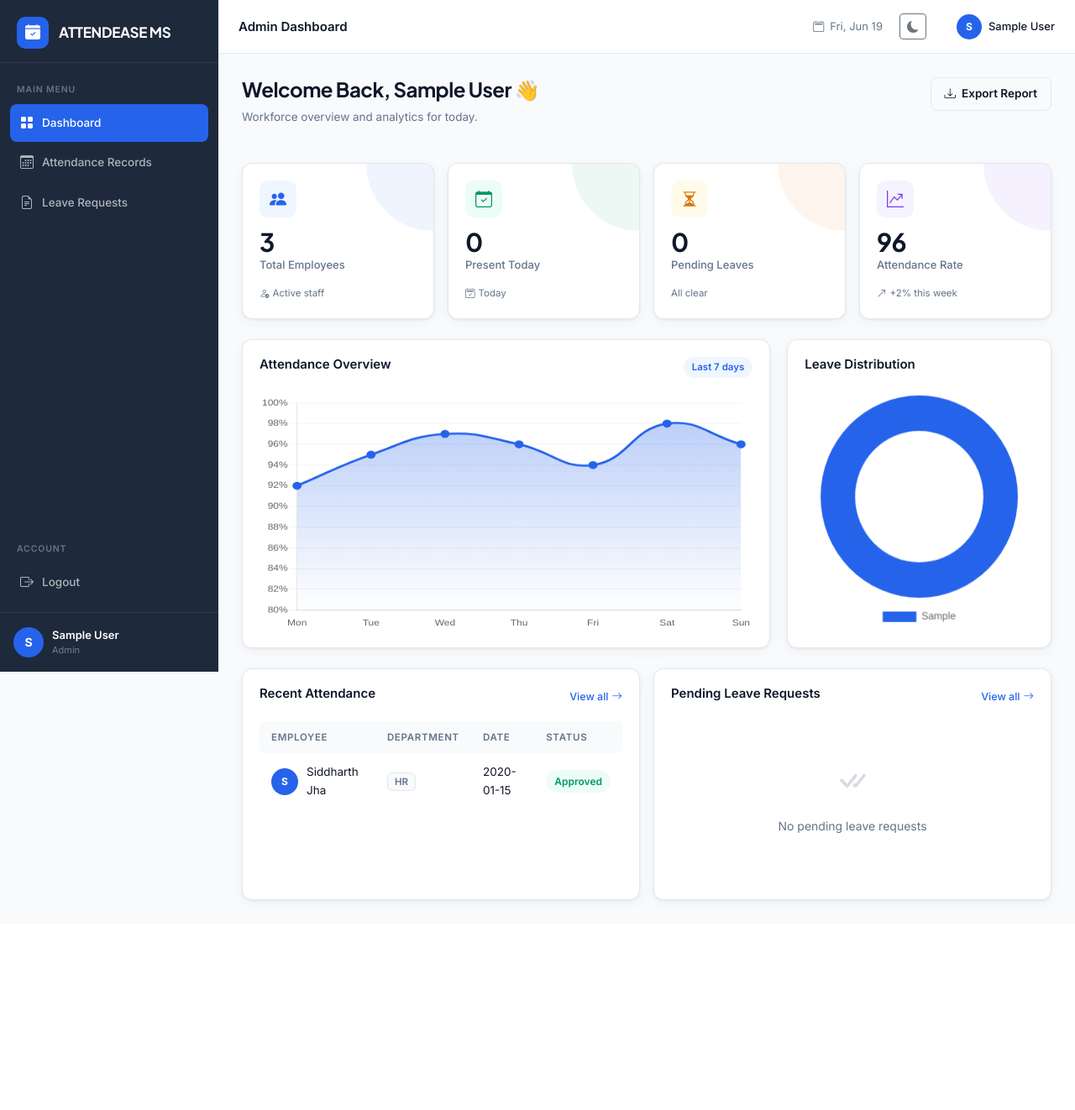
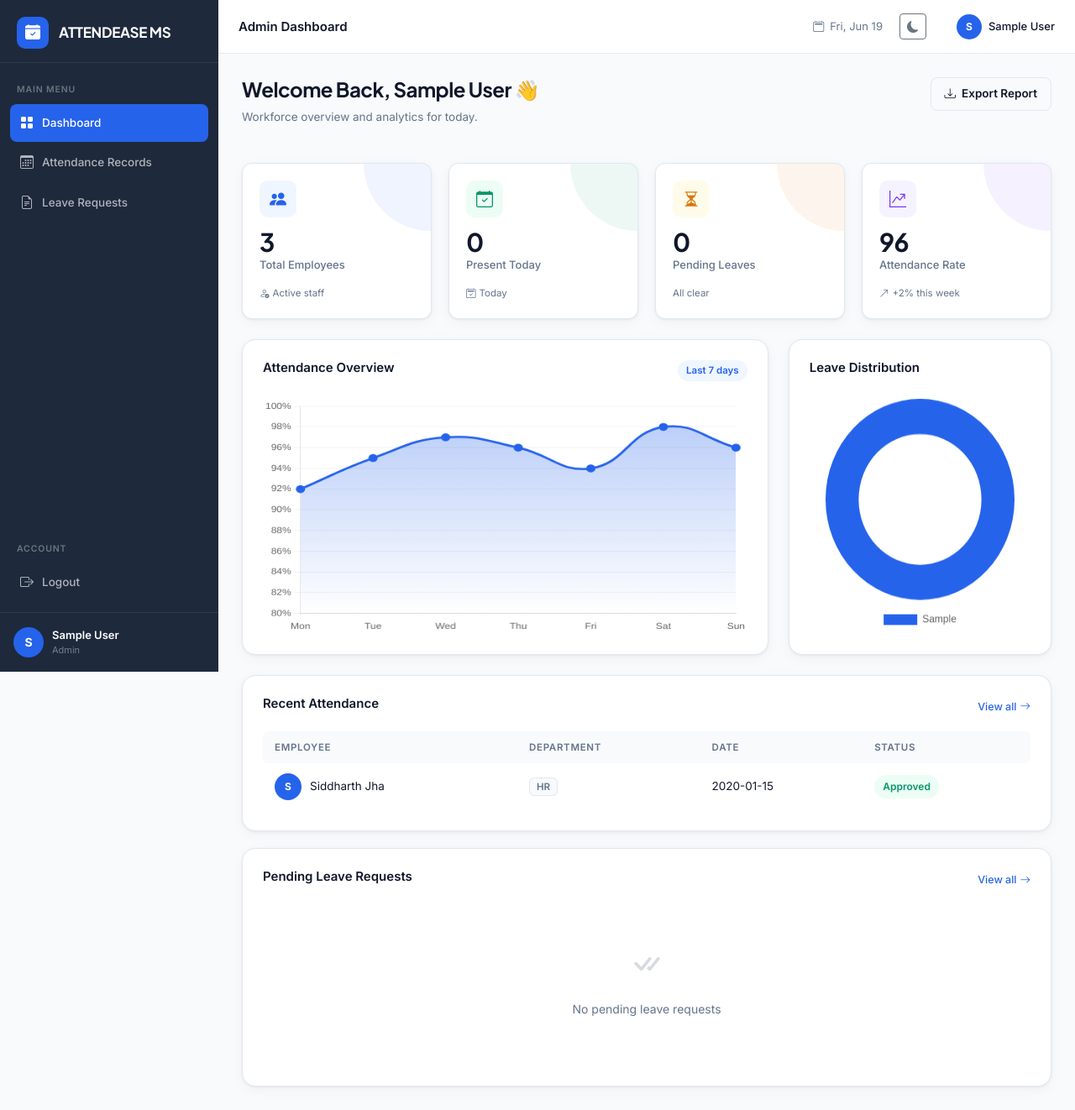
Before and after one commit to SiddharthJha1602/ATTENDEASE, a Flask app: page /admin/dashboard in a window 1280 px wide. Shown: the whole page at 84% size. Before the commit the page ends 1075 px from the top, so only its background shows below. Run offline with Flask 3, Linux system fonts and the light colour scheme; the visitor is signed in with stand-in values (Sample User, id 1); data comes from the database, SQL or seed files in the repository; tables that the repository leaves empty hold one stand-in row (values such as "Sample post").

Commit message:
Update main.css

```diff
--- a/static/css/main.css
+++ b/static/css/main.css
@@ -241,9 +241,8 @@ body {
 .stats-grid {
     display: grid;
     grid-template-columns: repeat(auto-fit, minmax(220px, 1fr));
-    gap: 16px;
+    gap: 20px;
     margin-bottom: 24px;
-    width: 100%;
 }
 .stat-card {
   background: var(--surface);
@@ -297,22 +296,36 @@ body {
 /* ═══════════ CHARTS ═══════════ */
 .charts-row {
     display: grid;
-    grid-template-columns: minmax(0, 2fr) minmax(280px, 1fr);
-    gap: 20px;
+    grid-template-columns: 2fr 1fr;
+    gap: 24px;
     margin-bottom: 24px;
     width: 100%;
 }
+
+@media (max-width: 992px) {
+    .charts-row {
+        grid-template-columns: 1fr;
+    }
+}
 .chart-card {
   background: var(--surface);
-  border-radius: var(--radius);
-  padding: 20px;
+  border-radius: 16px;
+  padding: 24px;
   box-shadow: var(--shadow);
   border: 1px solid var(--border);
-  position: relative;
   min-width: 0;
-  overflow: hidden;
+}
+.stat-card,
+.chart-card,
+.activity-card {
+    transition: all 0.25s ease;
 }
 
+.stat-card:hover,
+.chart-card:hover,
+.activity-card:hover {
+    transform: translateY(-4px);
+}
 .chart-card canvas {
     width: 100% !important;
     max-width: 100%;
@@ -393,15 +406,17 @@ body {
 /* ═══════════ ACTIVITY ROW ═══════════ */
 .activity-row {
   display: grid;
-  grid-template-columns: 1fr 1fr;
-  gap: 16px;
+  grid-template-columns: 1fr;
+  gap: 20px;
+  margin-top: 20px;
 }
 .activity-card {
   background: var(--surface);
-  border-radius: var(--radius);
-  padding: 20px;
+  border-radius: 16px;
+  padding: 24px;
   box-shadow: var(--shadow);
   border: 1px solid var(--border);
+  overflow-x: auto;
 }
 .activity-header {
   display: flex;
```
